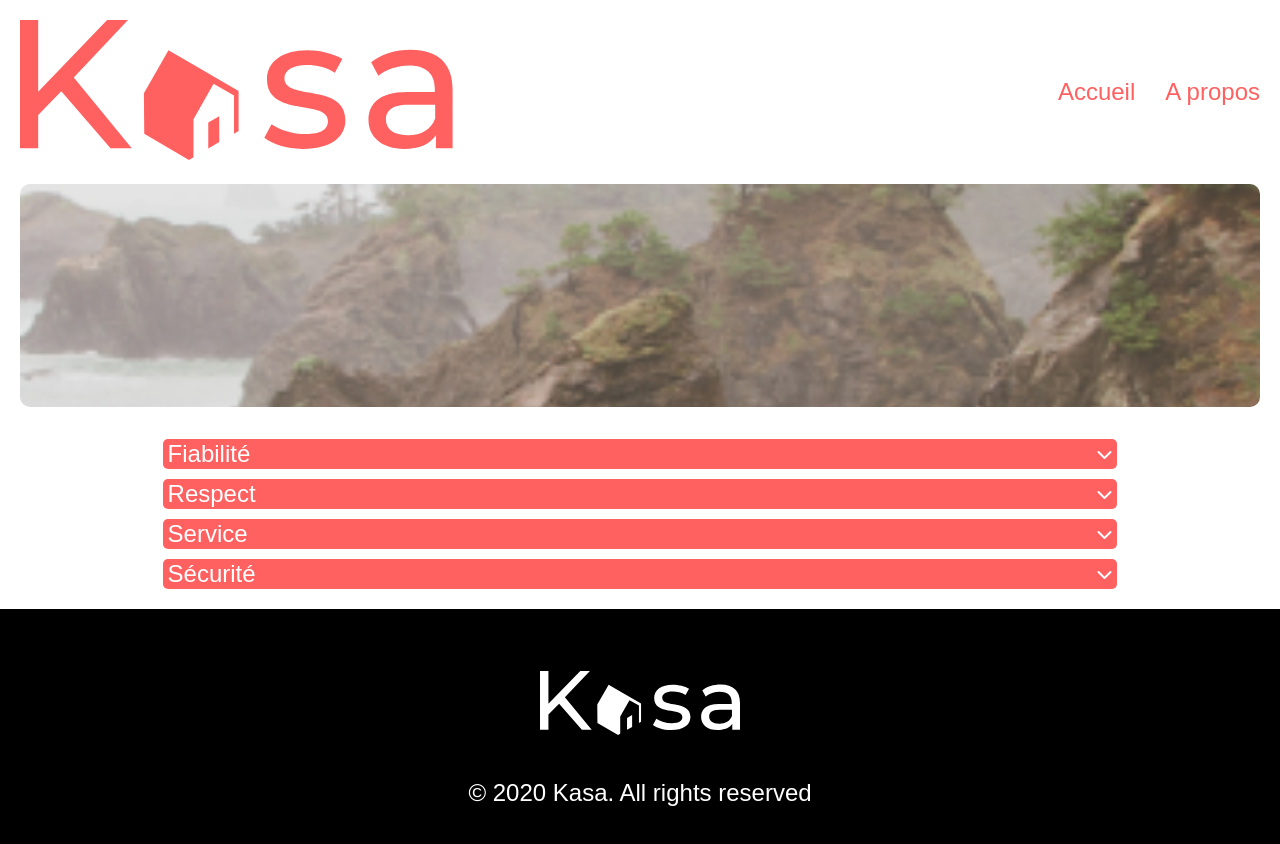
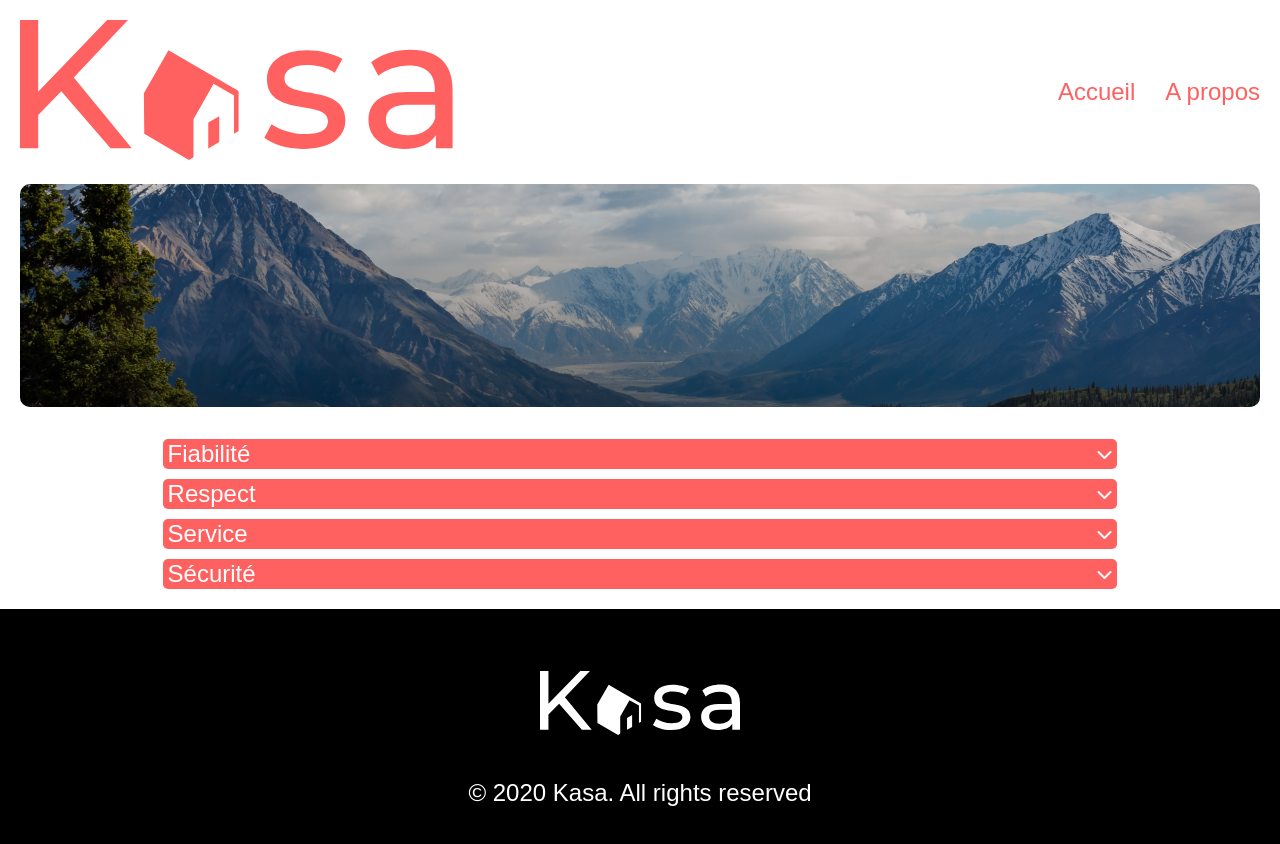
Before and after one commit to JoanaSimaozinho/Projet7-Kasa-Joana-Simaozinho, a React (Create React App) app: page /apropos in a window 1280 px wide. Shown: the top 844 px of the page. Built offline with nearby package versions, Linux system fonts and the light colour scheme.

Commit message:
ajout des images banner pour home et a propos

```diff
--- a/src/components/Banner/Banner.css
+++ b/src/components/Banner/Banner.css
@@ -1,10 +1,3 @@
-/* Image de fond de la banner */
-.card {
-  background-image: url(../../../public/img/backgroundhome.png);
-  filter: brightness(0.9);
-  background-size: cover;
-}
-
 /* Max-width mis pour contenir le titre */
 .container {
   max-width: 191px;
--- a/src/pages/APropos/APropos.css
+++ b/src/pages/APropos/APropos.css
@@ -1,3 +1,11 @@
+/* Image de fond de la page à props */
+.bannerApropos {
+  background-image: url(../../../public/img/backgroundimage.png);
+  filter: brightness(0.9);
+  background-size: cover;
+  border-radius: 10px;
+}
+
 /* Media query fait pour changer seulement la taille des collapse
 et aison les centrer avec la flexbox */
 @media screen and (min-width: 768px) {
--- a/src/pages/APropos/APropos.js
+++ b/src/pages/APropos/APropos.js
@@ -11,7 +11,10 @@ function APropos() {
     <div className="body">
 
       {/* éléments banner et collapse qui sont réutilisés dans la page a propos */}
-      <Banner />
+      <div className="bannerApropos">
+        <Banner />
+      </div>
+
       <div className="divCollapseAPropos">
 
         {/* Changement du titre et du contenu du collapse qui est affiché à partir du fichier collapse grâce aux props */}
--- a/src/pages/Home/Home.css
+++ b/src/pages/Home/Home.css
@@ -4,3 +4,11 @@ le footer le feraît pas l'intégralité de la page
 .body {
   margin: 20px;
 }
+
+/* Image de font de la banner de la page d'accueil */
+.bannerHome {
+  background-image: url(../../../public/img/backgroundhome.png);
+  filter: brightness(0.9);
+  background-size: cover;
+  border-radius: 10px;
+}
--- a/src/pages/Home/Home.js
+++ b/src/pages/Home/Home.js
@@ -17,7 +17,9 @@ export default function Home(props) {
       {/* Je crée le contenu qui apparaît dans le composant banner de la page d'accueil
       puis j'utilise les props dans le fichier banner pour le faire apparaître dynamiquement
       Sinon le banner de la page à propos contiendra aussi le contenu */}
-      <Banner content="Chez vous, partout et ailleurs" />
+      <div className="bannerHome">
+        <Banner content="Chez vous, partout et ailleurs" />
+      </div>
       <Cards />
     </div>
   );
```
